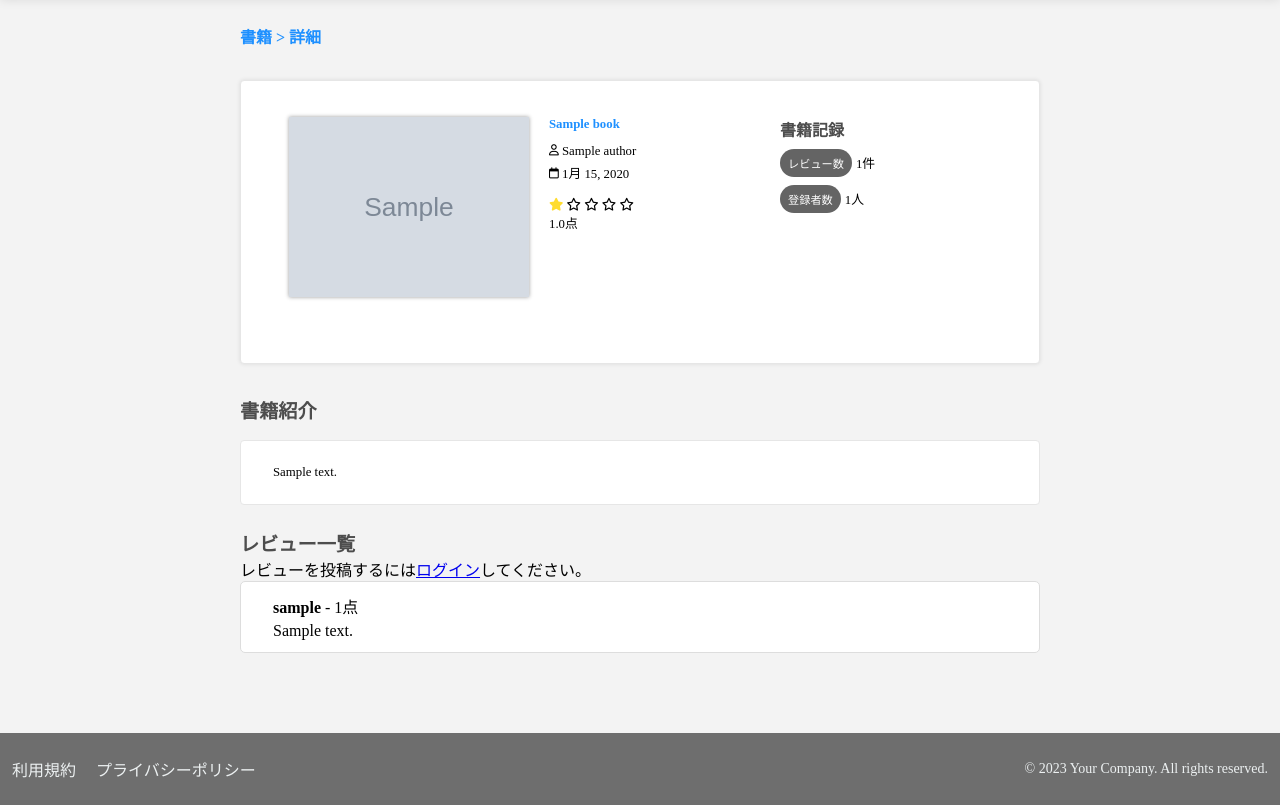
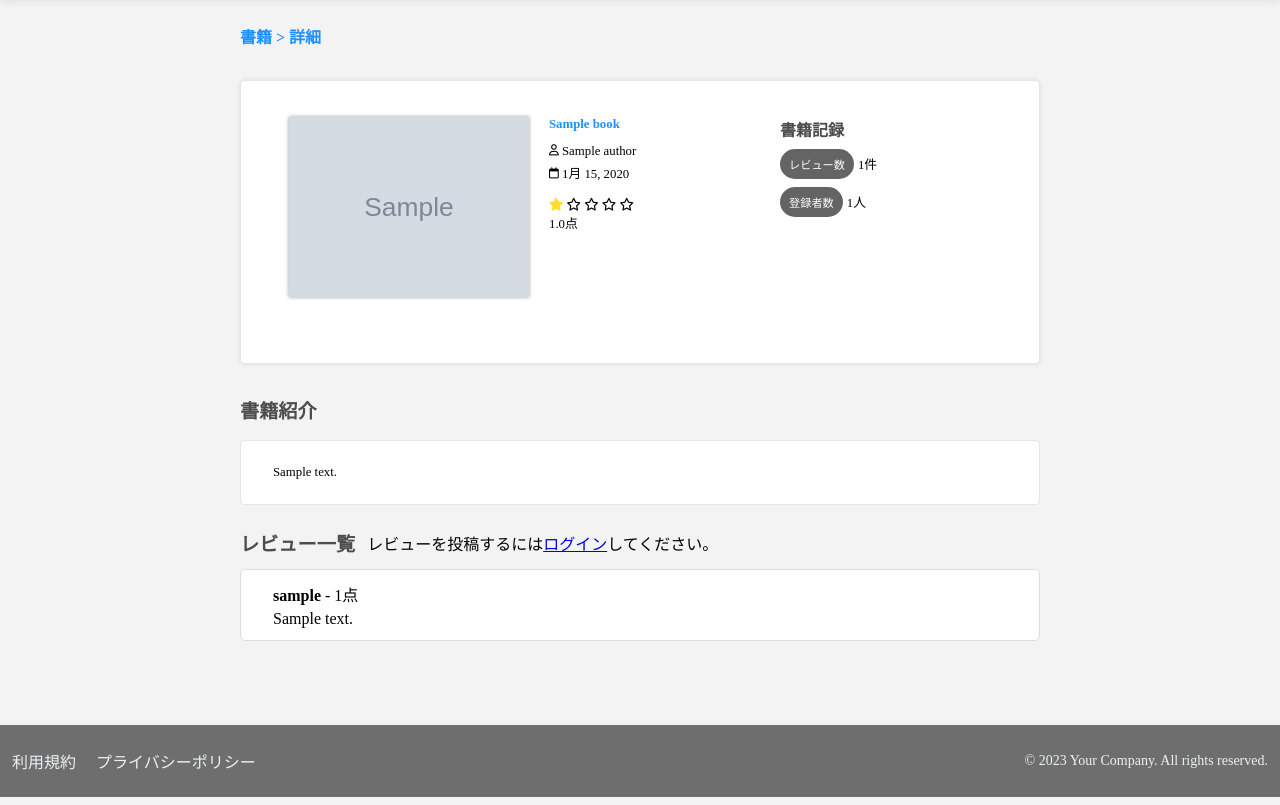
Before and after one commit to gamari/bookhub-django, a Django app: page /detail/1/ in a window 1280 px wide. Shown: the part 75-880 px from the top of the page. Run offline with Django 3.2, Linux system fonts and the light colour scheme; tables that the repository leaves empty hold one stand-in row (values such as "Sample post"); grey boxes marked "Sample" are stand-in pictures.

Commit message:
見た目の修正

```diff
--- a/book/templates/books/book_detail.html
+++ b/book/templates/books/book_detail.html
@@ -13,6 +13,7 @@
   <link href="{% static 'css/components/review.css' %}" rel="stylesheet" />
   <link href="{% static 'css/components/review_modal.css' %}" rel="stylesheet" />
   <link href="{% static 'css/components/card.css' %}" rel="stylesheet" />
+  <link href="{% static 'css/components/form.css' %}" rel="stylesheet" />
 {% endblock %}
 
 {% block js %}
@@ -75,7 +76,7 @@
               <i class="fa-solid fa-trash"></i>
               <span>本棚から削除</span>
             </a>
-            <a href="{% url 'reading_record' book.id %}" class="btn-sm btn-info">
+            <a href="{% url 'reading_record' book.id %}" class="btn-sm">
               <i class="fa-regular fa-note-sticky"></i>
               <span>メモする</span>
             </a>
@@ -103,15 +104,13 @@
     </div>
   </div>
 
-  {% comment %}紹介セクション{% endcomment %}
   <div class="description-section">
     <h3>書籍紹介</h3>
     <p class="description-content card-sm">{{ book.description }}</p>
   </div>
 
-  {% comment %}レビューセクション{% endcomment %}
   <div class="reviews-section">
-    <div class="review-title">
+    <div class="review-title-container">
       <h3>レビュー一覧</h3>
 
       {% if user.is_authenticated %}
--- a/book/templates/mypage.html
+++ b/book/templates/mypage.html
@@ -27,7 +27,7 @@
 
       <div>
         <div>
-          <a class="btn-sm btn-info" href="{% url 'setting' %}">アカウント設定</a>
+          <a class="btn-sm" href="{% url 'setting' %}">アカウント設定</a>
         </div>
       </div>
     </div>
--- a/config/templates/components/review_modal.html
+++ b/config/templates/components/review_modal.html
@@ -7,12 +7,14 @@
 
       <form id="reviewForm" class="modal-form" method="post" action="{% url 'review_create' book.id %}">
         {% csrf_token %}
-        {{ review_form.rating }}
-        {{ review_form.content }}
+
+        <div class="modal-select">{{ review_form.rating }}</div>
+
+        <div class="modal-textarea">{{ review_form.content }}</div>
 
         <div class="modal-footer">
           <button id="review-submit" type="button" class="btn btn-primary">レビューを送信</button>
-          <button type="button" class="btn btn-secondary" id="closeReviewModalButton">閉じる</button>
+          <button type="button" class="btn" id="closeReviewModalButton">閉じる</button>
         </div>
       </form>
     </div>
--- a/record/domain/services.py
+++ b/record/domain/services.py
@@ -1,13 +1,11 @@
-from datetime import timedelta, date, datetime, timedelta
-from typing import List, Dict
-from collections import defaultdict
+from datetime import datetime
 from config.utils import DateUtils
 from record.domain.aggregates import ActivityCollection
 
 from record.domain.repositories import ReadingMemoRepository
 
 
-class ReadingService:
+class ReadingService(object):
     """読書ドメイン"""
 
     def __init__(self, record_repository):
--- a/record/templates/reading_record.html
+++ b/record/templates/reading_record.html
@@ -11,6 +11,7 @@
   <link rel="stylesheet" href="{% static 'css/components/card.css' %}" />
   <link rel="stylesheet" href="{% static 'css/components/memo.css' %}" />
   <link rel="stylesheet" href="{% static 'css/components/book.css' %}" />
+  <link rel="stylesheet" href="{% static 'css/components/form.css' %}" />
 {% endblock %}
 
 {% block js %}
--- a/review/forms.py
+++ b/review/forms.py
@@ -11,12 +11,12 @@ class ReviewForm(forms.ModelForm):
         labels = {"rating": "評価", "content": "レビュー内容"}
         widgets = {
             "rating": forms.Select(attrs={
-                "class": "review-rating",
+                "class": "form-select",
             }),
             "content": forms.Textarea(
                 attrs={
                     "rows": 6,
-                    "class": "review-textarea",
+                    "class": "form-textarea",
                     "placeholder": "感想を記入……",
                 }
             ),
--- a/static/css/base.css
+++ b/static/css/base.css
@@ -123,6 +123,7 @@ h4 {
 .btn-danger {
   background-color: #dc3545;
   color: white;
+  border: 1px solid transparent;
 }
 
 /* バッジ */
@@ -131,13 +132,19 @@ h4 {
   padding: 6px 8px;
   font-size: 0.7rem;
   border-radius: 16px;
-  color: white;
+  background-color: white;
+  color: #1e90ff;
+  border: 1px solid #1e90ff;
 }
 
 .badge-primary {
   background-color: #1e90ff;
+  color: white;
+  border: 1px solid transparent;
 }
 
 .badge-info {
   background-color: rgb(100, 100, 100);
+  color: white;
+  border: 1px solid transparent;
 }
--- a/static/css/pages/book_detail.css
+++ b/static/css/pages/book_detail.css
@@ -18,7 +18,7 @@
   flex-direction: column;
   justify-content: center;
   align-items: center;
-  gap:12px;
+  gap: 12px;
 }
 
 .book-detail-tools {
@@ -59,11 +59,10 @@
   height: 10px;
 }
 
-.rating-container  {
+.rating-container {
   margin-top: 12px;
   margin-bottom: 12px;
 }
-
 
 /* 書籍紹介 */
 .description-section {
@@ -84,6 +83,14 @@
   padding-bottom: 64px;
 }
 
+.review-title-container {
+  display: flex;
+  flex-direction: row;
+  align-items: center;
+  gap: 12px;
+  margin-bottom: 12px;
+}
+
 @media screen and (max-width: 768px) {
   .detail-section {
     grid-template-columns: 1fr;
```
Also changed, not shown: static/css/components/form.css (+34 -0 lines), static/css/components/review_modal.css (+19 -17 lines).
